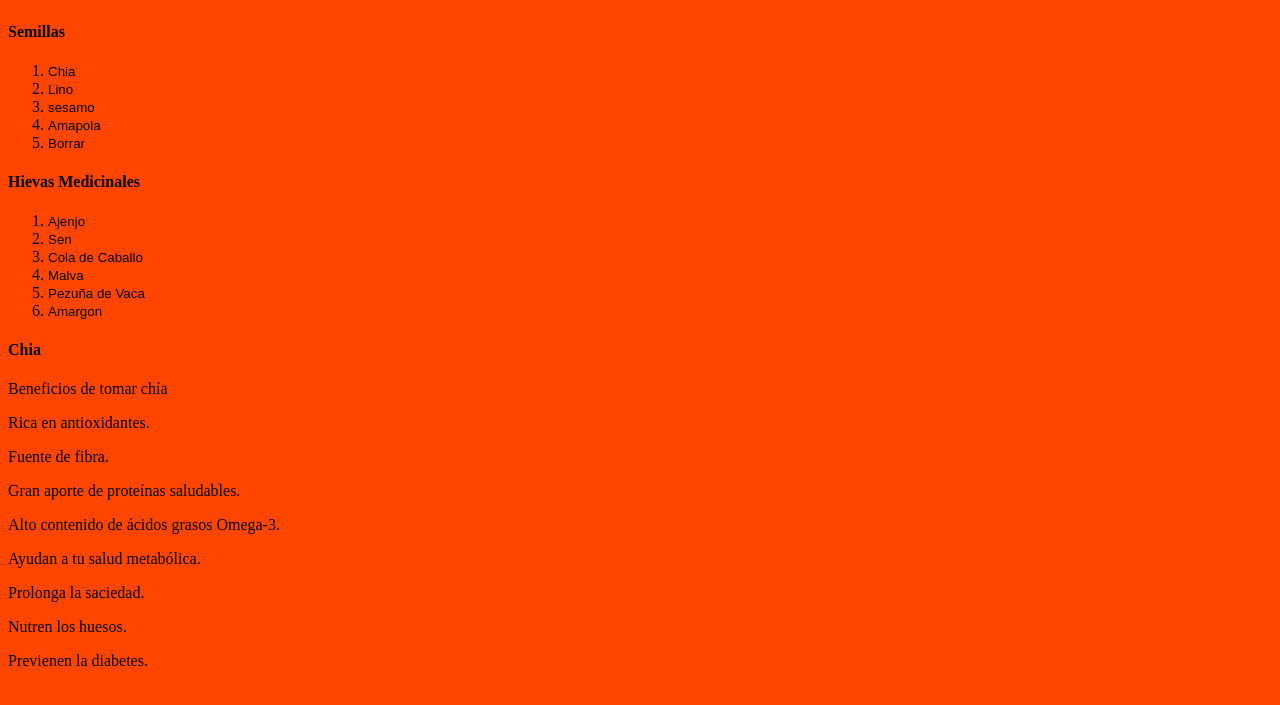
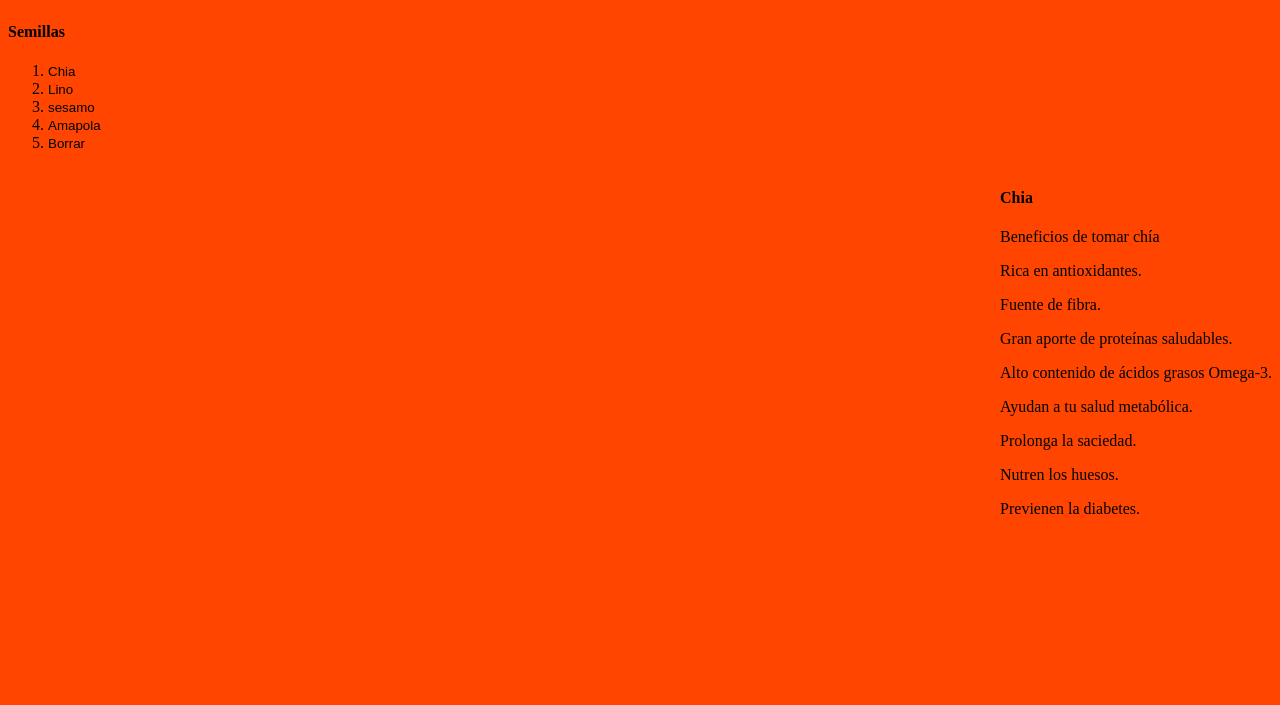
Before and after one commit to alerubira/Mamaty.guithub.io, a plain HTML site: page Propiedades.html in a window 1280 px wide. Both pictures are taken after a click on the button "Chia". Shown: the part 93-798 px from the top of the page. Drawn offline with Linux system fonts and the light colour scheme.

Commit message:
formularioCasiTerminado

```diff
--- a/Propiedades.html
+++ b/Propiedades.html
@@ -20,7 +20,7 @@
         </td>
         </div>
     <h2>Propiedades Interesantes</h2>
-    <div >
+    <span >
         <h4>Semillas</h4>
     <ol>
        <li><button id="botonChia">Chia</button></li>
@@ -30,20 +30,8 @@
        <li><button id="limpiar1">Borrar</button></li>
        <script src="mamaty2.js"></script>
       </ol>
-    </div>
-    <div>
-        <h4>Hievas Medicinales</h4>
-        <ol>
-            <li> <button id="botonAjenjo" > Ajenjo</button></li>
-            <li> <button id="botonSen" >Sen</button></li>
-            <li> <button id="botonCola">Cola de Caballo</button> </li>
-            <li><button id="botonMalva"> Malva</button></li>
-            <li> <button id="botonPezuña" >Pezuña de Vaca</button> </li>
-            <li> <button id="botonAmargon">Amargon</button> </li>
-        </ol>
-        <script src="mamaty2.js"></script>
-    </div>
-    <div class="propiedades" id="propiedadChia" >
+      </span>
+      <div class="propiedades" id="propiedadChia" >
 
         <h4>Chia</h4>
            <p>Beneficios de tomar chía</p>
@@ -96,5 +84,8 @@
 
 </div>
 
+
+
+<script src="mamaty2.js"></script>
 </body>
 </html>
--- a/mamaty.css
+++ b/mamaty.css
@@ -26,12 +26,7 @@ h1,h2,h3{
     text-align: center;
 }
 .propiedades{
-    position: relative;
-    top: 20;
-    left: 20;
-    bottom: 0;
-    right: 0;
-    margin: auto;
+    float: right;
 }
 #propiedadChia{
     display: none;
@@ -75,6 +70,6 @@ button{
   width:0 ;
   height: 20%;
 }.botones3{
-    padding-left: 5px;
-    padding-right: 5px;
+    margin-left: 5px;
+    margin-right: 5px;
 }
```
Also changed, not shown: mamaty3.js (+9 -7 lines).
